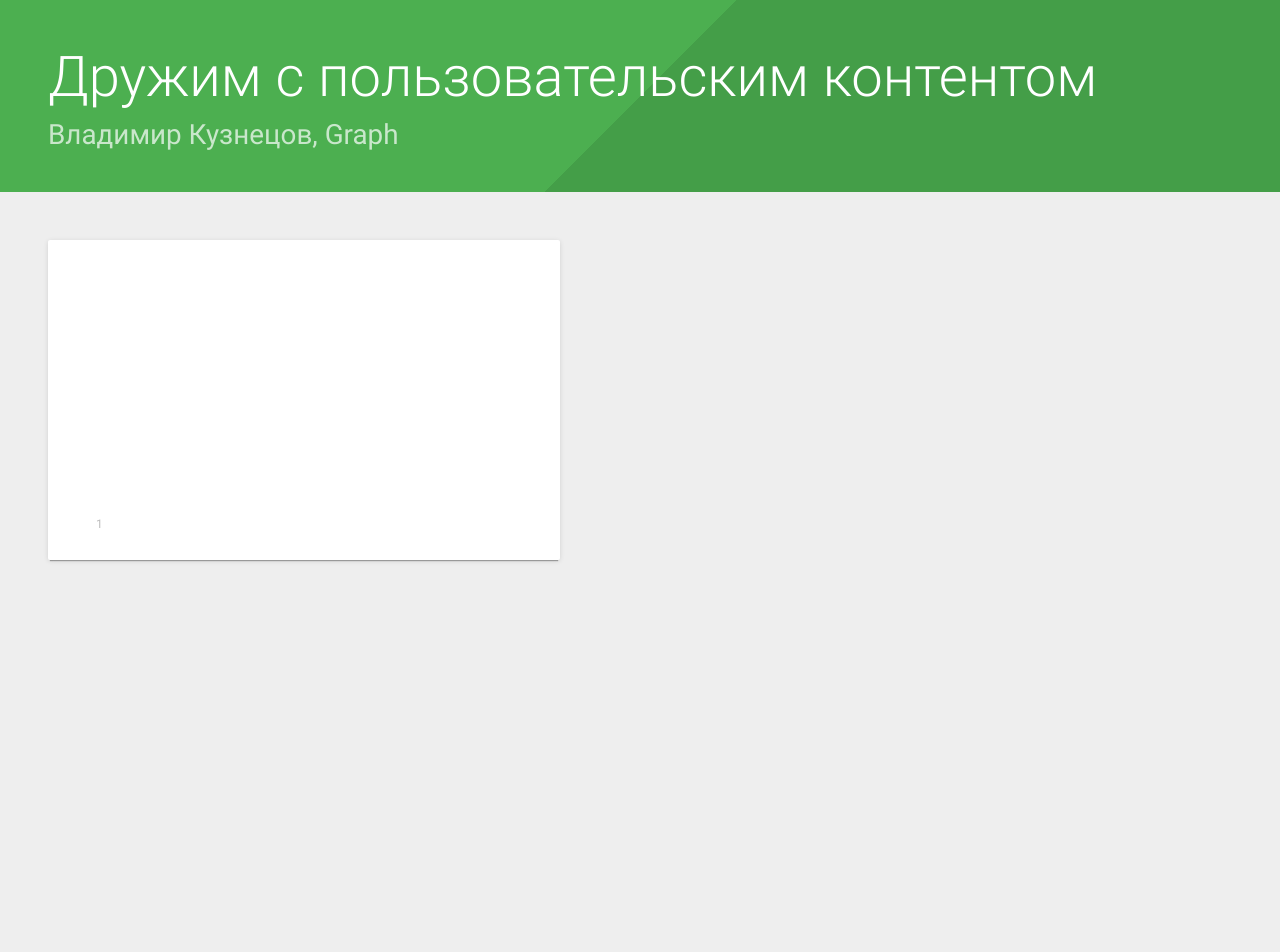
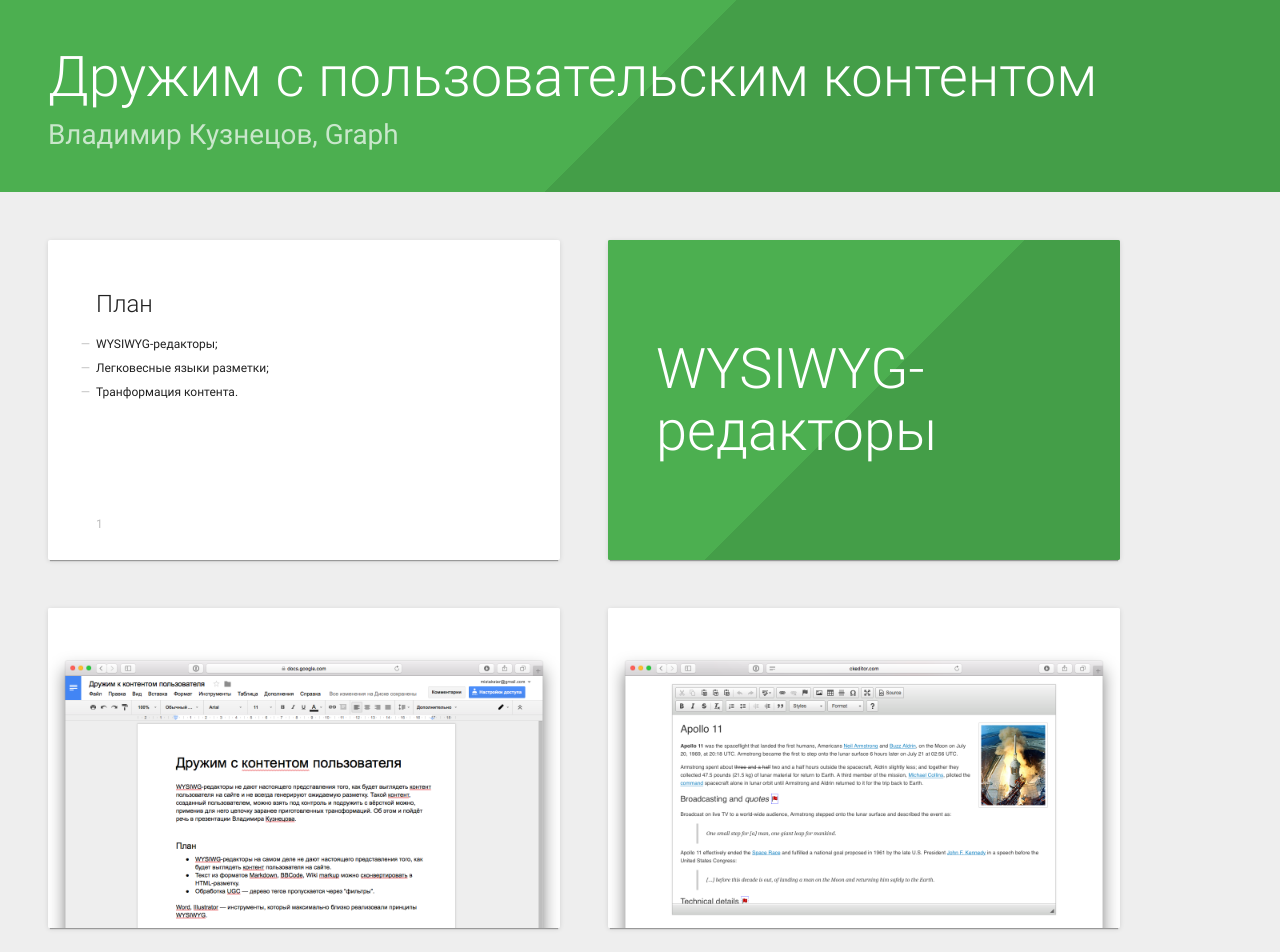
Before and after one commit to mistakster/pal-up-with-ugc, a plain HTML site: page index.html in a window 1280 px wide. Shown: the top 952 px of the page. Before the commit the page ends 800 px from the top, so only its background shows below. Drawn offline with Linux system fonts and the light colour scheme.

Commit message:
added wysiwyg editors

```diff
--- a/index.html
+++ b/index.html
@@ -15,11 +15,29 @@
 </header>
 
 <section class="slide">
-    <h2></h2>
-    <p></p>
+    <h2>План</h2>
+    <ul>
+        <li>WYSIWYG-редакторы;</li>
+        <li>Легковесные языки разметки;</li>
+        <li>Транформация контента.</li>
+    </ul>
 </section>
 
+<section class="slide">
+    <h2 class="shout">WYSIWYG-редакторы</h2>
+</section>
 
+<section class="slide white">
+    <img class="cover" src="assets/img/google-docs.png" alt="Google Docs preview" />
+</section>
+
+<section class="slide white">
+    <img class="cover" src="assets/img/ckeditor-window.png" alt="CKEditor widget" />
+</section>
+
+<section class="slide white">
+    <img class="cover" src="assets/img/ckeditor-inline.png" alt="CKEditor inlined" />
+</section>
 
 <div class="progress"></div>
 <script src="shower-core/shower.min.js"></script>
```
Also changed, not shown: assets/img/ckeditor-inline.png (added), assets/img/ckeditor-window.png (added), assets/img/google-docs.png (added).
